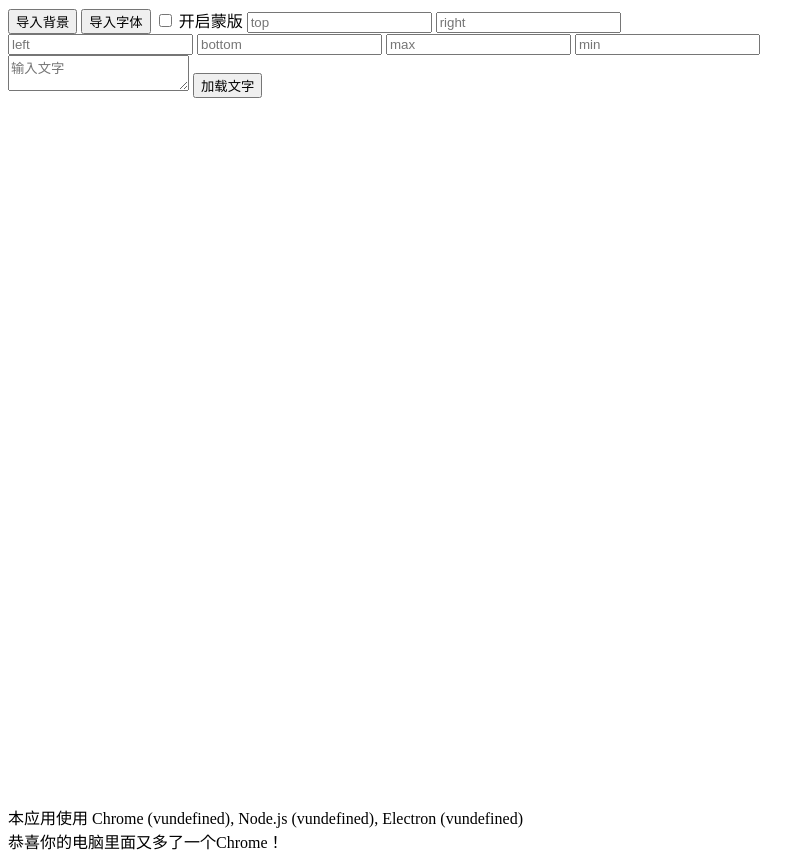
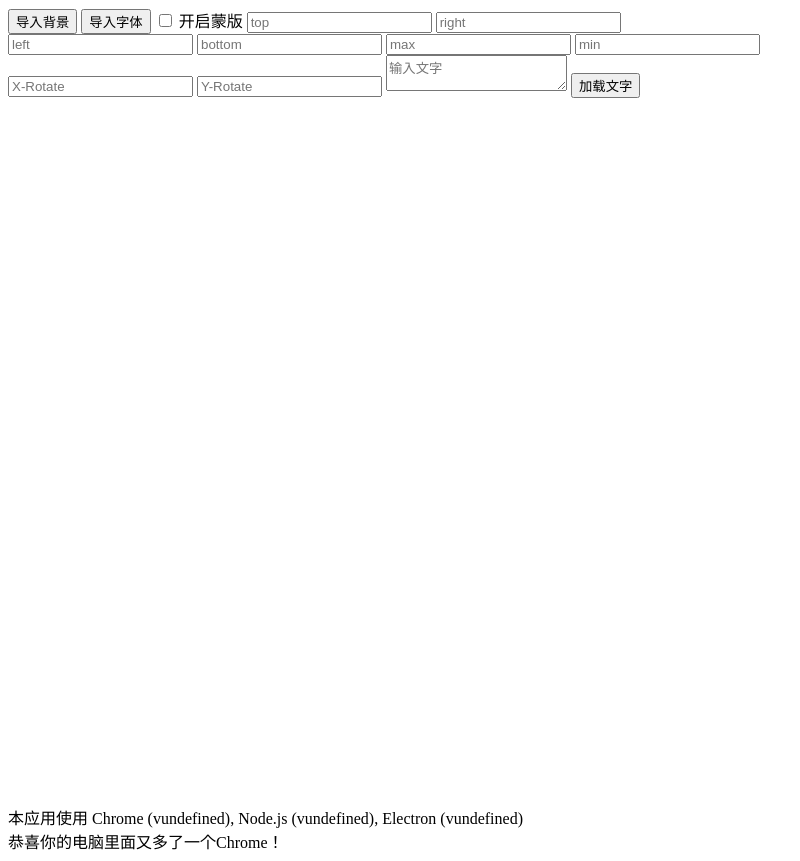
Before and after one commit to OctopusWen/handwriting, an Electron app: page index.html in a window 800 px wide. Drawn offline with Linux system fonts and the light colour scheme.

Commit message:
三维旋转

```diff
--- a/index.html
+++ b/index.html
@@ -58,6 +58,20 @@
       onchange="setWord(event)"
       placeholder="min"
     />
+    <input
+      class="textRotate"
+      name="rotateX"
+      type="number"
+      onchange="setRotate(event)"
+      placeholder="X-Rotate"
+    />
+    <input
+      class="textRotate"
+      name="rotateY"
+      type="number"
+      onchange="setRotate(event)"
+      placeholder="Y-Rotate"
+    />
     <textarea id="text" placeholder="输入文字"></textarea>
     <button id="getWords" onclick="handleWord()">加载文字</button>
 
--- a/renderer.js
+++ b/renderer.js
@@ -77,3 +77,19 @@ function handleWord() {
   }
   text[0].innerHTML = out;
 }
+
+var textSettings = {
+  rotateY: 0,
+  rotateX: 0,
+};
+
+function setRotate(e) {
+  textSettings[e.target.name] = +e.target.value;
+  text[0].style.transform =
+    "rotateX(" +
+    textSettings.rotateX +
+    "deg)" +
+    " rotateY(" +
+    textSettings.rotateY +
+    "deg)";
+}
```
Also changed, not shown: README.md.
